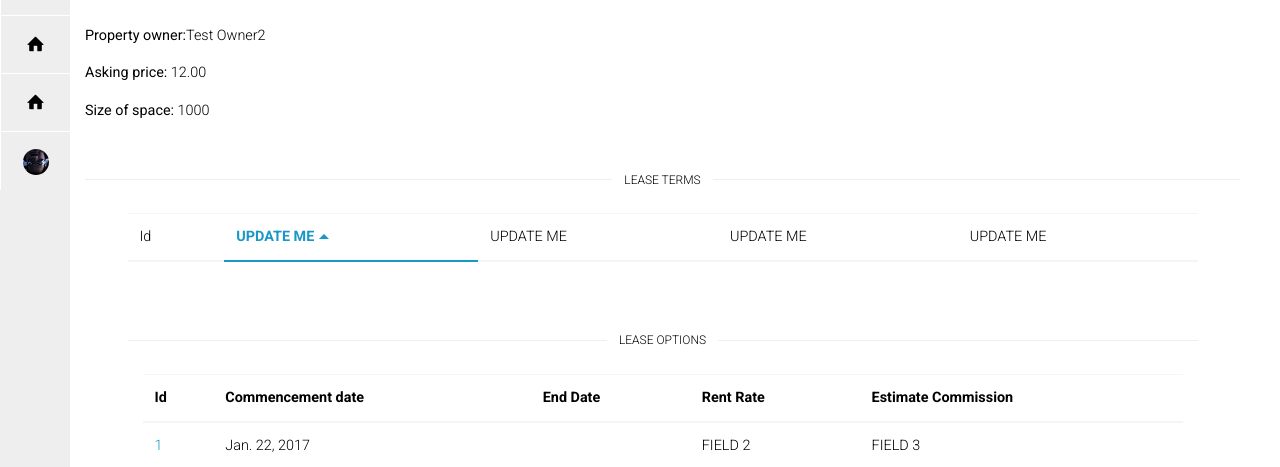
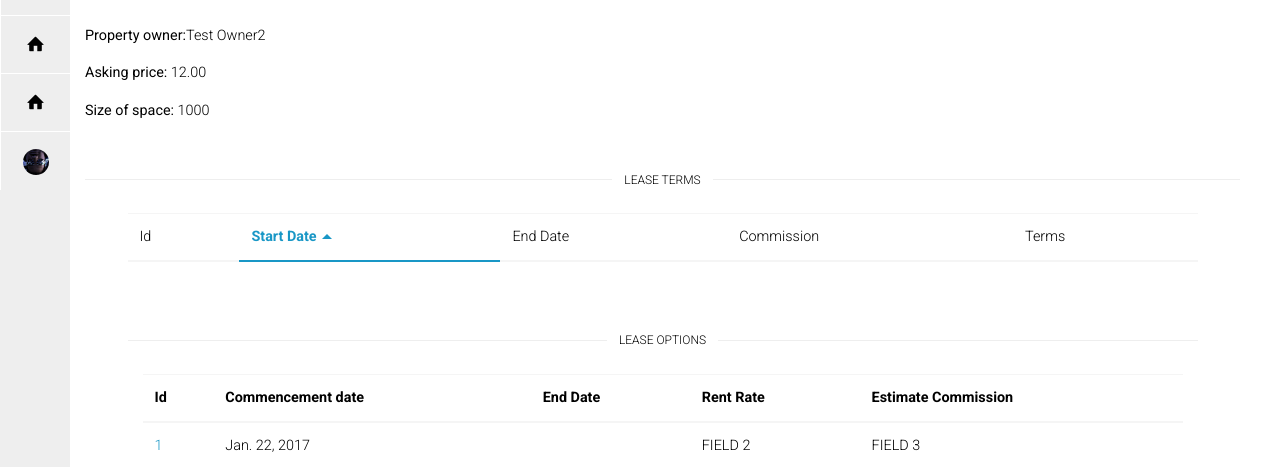
Before and after one commit to tkovalsky/commissions, a Django app: page /commissions/lease/1/ in a window 1280 px wide. Shown: the part 233-700 px from the top of the page. Run offline with Django 3.2, Linux system fonts and the light colour scheme; data comes from the database, SQL or seed files in the repository; lists and menus that the app fills with data are empty; parts of the project's set-up code (start-up, migrations or seed data) failed here and were passed over; some libraries are stand-ins or nearby versions.

Commit message:
small fixes for lease option and terms

```diff
--- a/commissions/models.py
+++ b/commissions/models.py
@@ -159,9 +159,9 @@ class Term(TimeStampedModel):
     Model representing terms on a lease
     """
     lease = models.ForeignKey('Lease', on_delete=models.CASCADE, null=True)
-    option_terms = models.TextField(blank=True)
-    term_start_date = models.DateField(null=True, blank=True)
-    term_end_date = models.DateField(null=True, blank=True)
+    terms = models.TextField(blank=True)
+    start_date = models.DateField(null=True, blank=True)
+    end_date = models.DateField(null=True, blank=True)
     commission_rate = models.DecimalField(decimal_places=4, default=0, max_digits=5)
 
 
--- a/commissions/templates/commissions/lease_detail.html
+++ b/commissions/templates/commissions/lease_detail.html
@@ -53,10 +53,10 @@
           <tr>
             <!--<th><input type="checkbox" class="select-all" id="selectAll"></th>-->
             <th>Id</th>
-            <th>UPDATE ME</th>
-            <th>UPDATE ME</th>
-            <th>UPDATE ME</th>
-            <th>UPDATE ME</th>
+            <th>Start Date</th>
+            <th>End Date</th>
+            <th>Commission</th>
+            <th>Terms</th>
           </tr>
         </thead>
         <tbody>
@@ -66,9 +66,9 @@
           <tr>
             <!--<<td><input type="checkbox" class="select-row"></td>-->
             <td><a href="#">{{ term.id }}</a></td>
-            <td>UPDATE ME</td>
-            <td>UPDATE ME</td>
-            <td>UPDATE ME</td>
+            <td>{{ term.term_start_date }}</td>
+            <td>{{ term.term_end_date }}</td>
+            <td>{{ term.commission_rate }}</td>
             <td>UPDATE ME</td>
           </tr>
           {% endfor %}
```
Also changed, not shown: commissions/migrations/0016_auto_20170123_0441.py (added), db.sqlite3.
